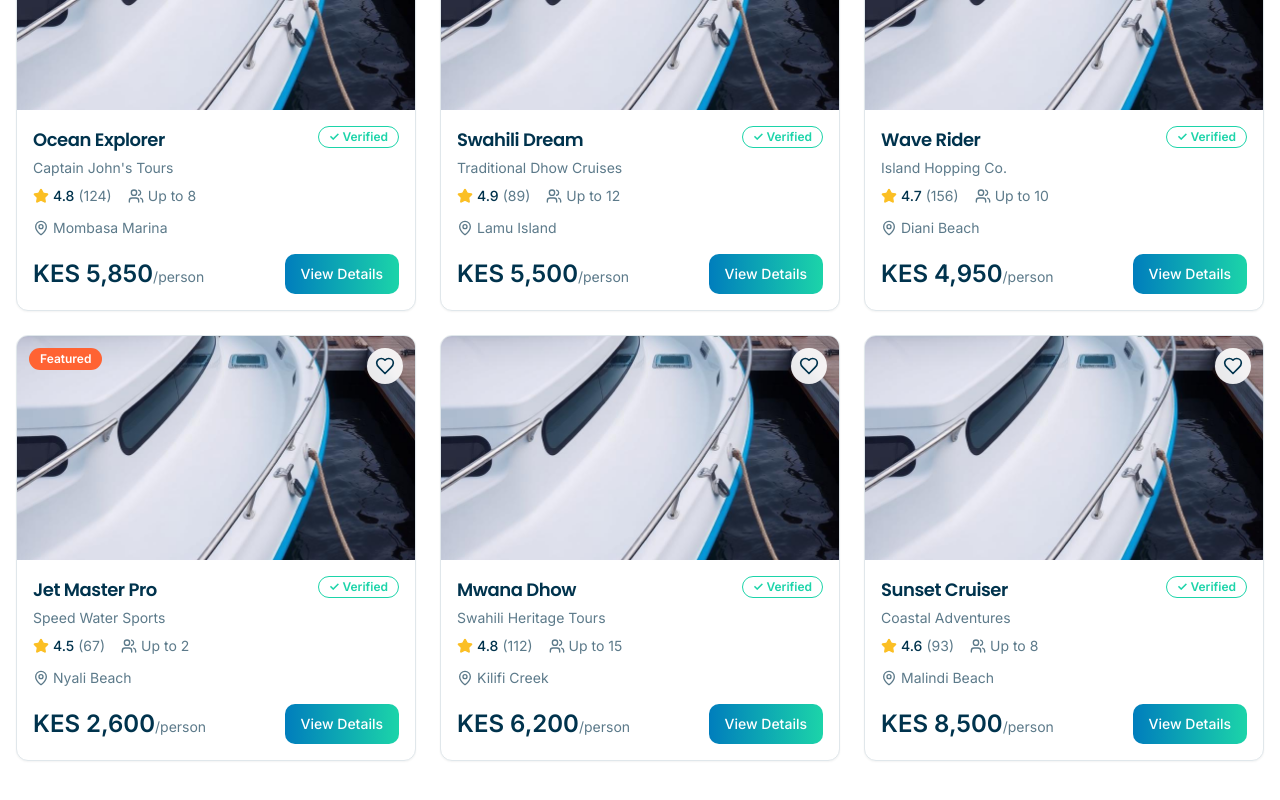
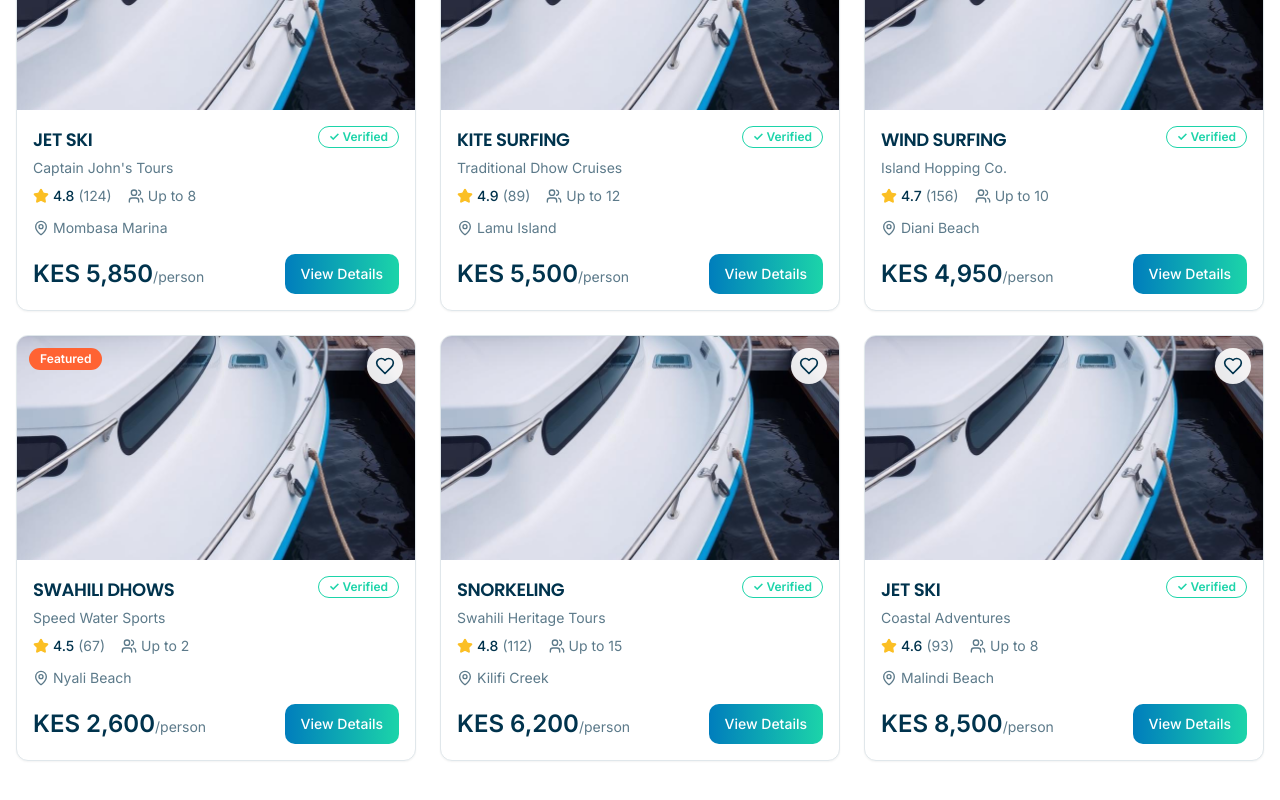
Before and after one commit to Osike/sea-bound-ventures, a React (Vite) app: page /search in a window 1280 px wide. Shown: the part 498-1298 px from the top of the page. Built offline with nearby package versions, Linux system fonts and the light colour scheme; the HTML template or start-up script is replaced by a standard one.

Commit message:
Update boat names

```diff
--- a/src/pages/Search.tsx
+++ b/src/pages/Search.tsx
@@ -19,7 +19,7 @@ const Search = () => {
   const boats = [
     {
       id: "1",
-      name: "Ocean Explorer",
+      name: "JET SKI",
       operator: "Captain John's Tours",
       image: boatImage,
       rating: 4.8,
@@ -32,7 +32,7 @@ const Search = () => {
     },
     {
       id: "2",
-      name: "Swahili Dream",
+      name: "KITE SURFING",
       operator: "Traditional Dhow Cruises",
       image: boatImage,
       rating: 4.9,
@@ -44,7 +44,7 @@ const Search = () => {
     },
     {
       id: "3",
-      name: "Wave Rider",
+      name: "WIND SURFING",
       operator: "Island Hopping Co.",
       image: boatImage,
       rating: 4.7,
@@ -56,7 +56,7 @@ const Search = () => {
     },
     {
       id: "4",
-      name: "Jet Master Pro",
+      name: "SWAHILI DHOWS",
       operator: "Speed Water Sports",
       image: boatImage,
       rating: 4.5,
@@ -69,7 +69,7 @@ const Search = () => {
     },
     {
       id: "5",
-      name: "Mwana Dhow",
+      name: "SNORKELING",
       operator: "Swahili Heritage Tours",
       image: boatImage,
       rating: 4.8,
@@ -81,7 +81,7 @@ const Search = () => {
     },
     {
       id: "6",
-      name: "Sunset Cruiser",
+      name: "JET SKI",
       operator: "Coastal Adventures",
       image: boatImage,
       rating: 4.6,
```
